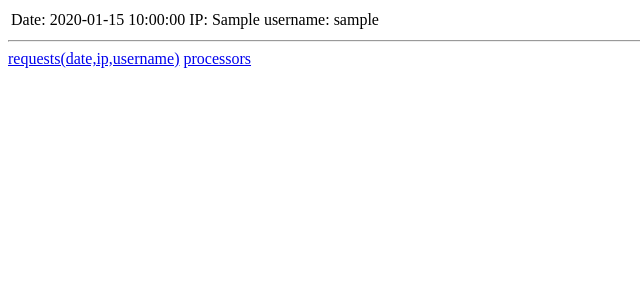
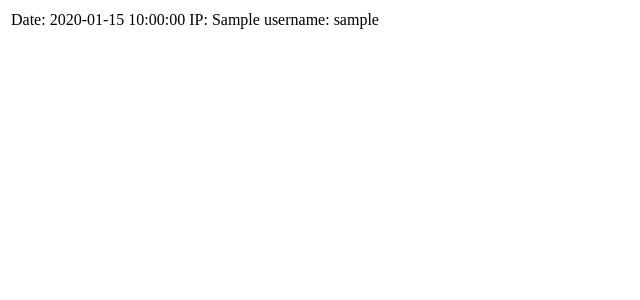
Before and after one commit to diskortes/distest, a Python web app: template distest/template/mymeta.html in a window 1280 px wide. Shown: the top 300 px of the page, without its empty margins (0-640 px from the left). Run offline with Jinja, Linux system fonts and the light colour scheme; the template is opened without the code that fills it: most values are stand-ins (such as "Sample title", 1, 10 or a date in 2020).

Commit message:
moved ref from base.html to mydata.html

```diff
--- a/distest/template/base.html
+++ b/distest/template/base.html
@@ -5,8 +5,5 @@
 
 <body>
     {%block content%}{%endblock%}
-<hr>
-<a href ="meta/">requests(date,ip,username)<a>
-<a href ="processors/">processors<a>
 </body>
 </html>
--- a/distest/template/mydata.html
+++ b/distest/template/mydata.html
@@ -7,4 +7,8 @@
 <tr><td>Bio: </td><td>{{data.bio}}</td></tr>
 <tr><td>Email: </td><td>{{data.email}}</td></tr>
 </table>
+
+<hr>
+<a href ="meta/">requests(date,ip,username)<a>
+<a href ="processors/">processors<a>
 {%endblock%}
```
Also changed, not shown: distest/db/db.db.
